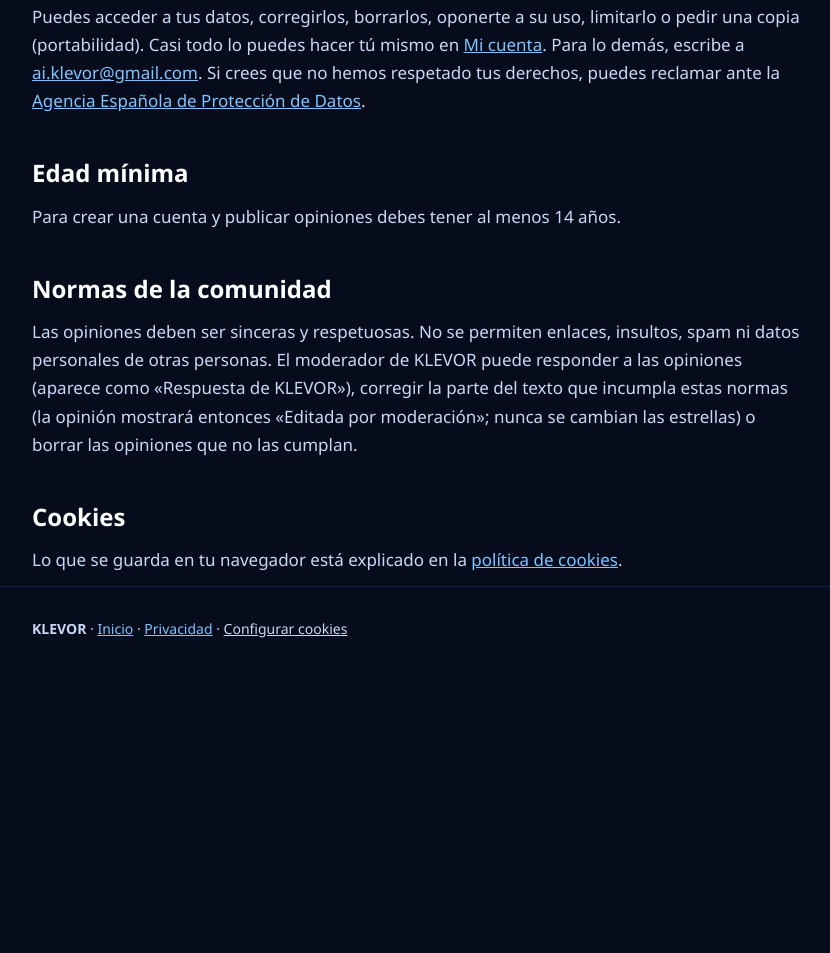
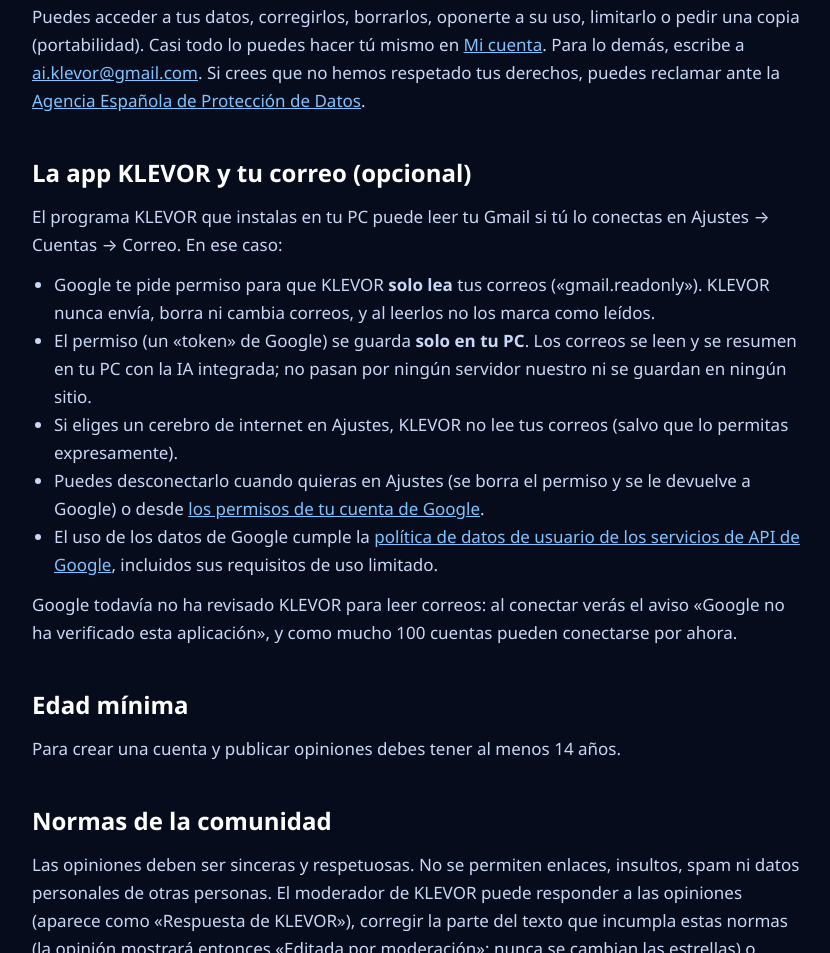
Before and after one commit to litarvoid/klevor-web, a plain HTML site: page privacidad.html in a window 1280 px wide. Shown: the part 1792-2745 px from the top of the page, without its empty margins (220-1050 px from the left). Before the commit the page ends 2474 px from the top, so only its background shows below. Drawn offline with Linux system fonts and the light colour scheme.

Commit message:
Web: KLEVOR lee tu correo (0.9.8) y privacidad de Gmail
Co-Authored-By: Claude Opus 5.5 <noreply@anthropic.com>

```diff
--- a/privacidad.html
+++ b/privacidad.html
@@ -104,6 +104,24 @@ footer{border-top:1px solid #12204a;padding:30px 0;color:#6f84b3;font-size:14px}
   <a href="mailto:ai.klevor@gmail.com">ai.klevor@gmail.com</a>. Si crees que no hemos respetado tus derechos, puedes
   reclamar ante la <a href="https://www.aepd.es" target="_blank" rel="noopener">Agencia Española de Protección de Datos</a>.</p>
 
+  <h2>La app KLEVOR y tu correo (opcional)</h2>
+  <p>El programa KLEVOR que instalas en tu PC puede leer tu Gmail si tú lo conectas en Ajustes → Cuentas → Correo.
+  En ese caso:</p>
+  <ul>
+    <li>Google te pide permiso para que KLEVOR <b>solo lea</b> tus correos («gmail.readonly»). KLEVOR nunca envía, borra
+    ni cambia correos, y al leerlos no los marca como leídos.</li>
+    <li>El permiso (un «token» de Google) se guarda <b>solo en tu PC</b>. Los correos se leen y se resumen en tu PC con la
+    IA integrada; no pasan por ningún servidor nuestro ni se guardan en ningún sitio.</li>
+    <li>Si eliges un cerebro de internet en Ajustes, KLEVOR no lee tus correos (salvo que lo permitas expresamente).</li>
+    <li>Puedes desconectarlo cuando quieras en Ajustes (se borra el permiso y se le devuelve a Google) o desde
+    <a href="https://myaccount.google.com/permissions" target="_blank" rel="noopener">los permisos de tu cuenta de Google</a>.</li>
+    <li>El uso de los datos de Google cumple la
+    <a href="https://developers.google.com/terms/api-services-user-data-policy" target="_blank" rel="noopener">política
+    de datos de usuario de los servicios de API de Google</a>, incluidos sus requisitos de uso limitado.</li>
+  </ul>
+  <p>Google todavía no ha revisado KLEVOR para leer correos: al conectar verás el aviso «Google no ha verificado esta
+  aplicación», y como mucho 100 cuentas pueden conectarse por ahora.</p>
+
   <h2>Edad mínima</h2>
   <p>Para crear una cuenta y publicar opiniones debes tener al menos 14 años.</p>
 
```
Also changed, not shown: index.html (+1 -0 lines).
